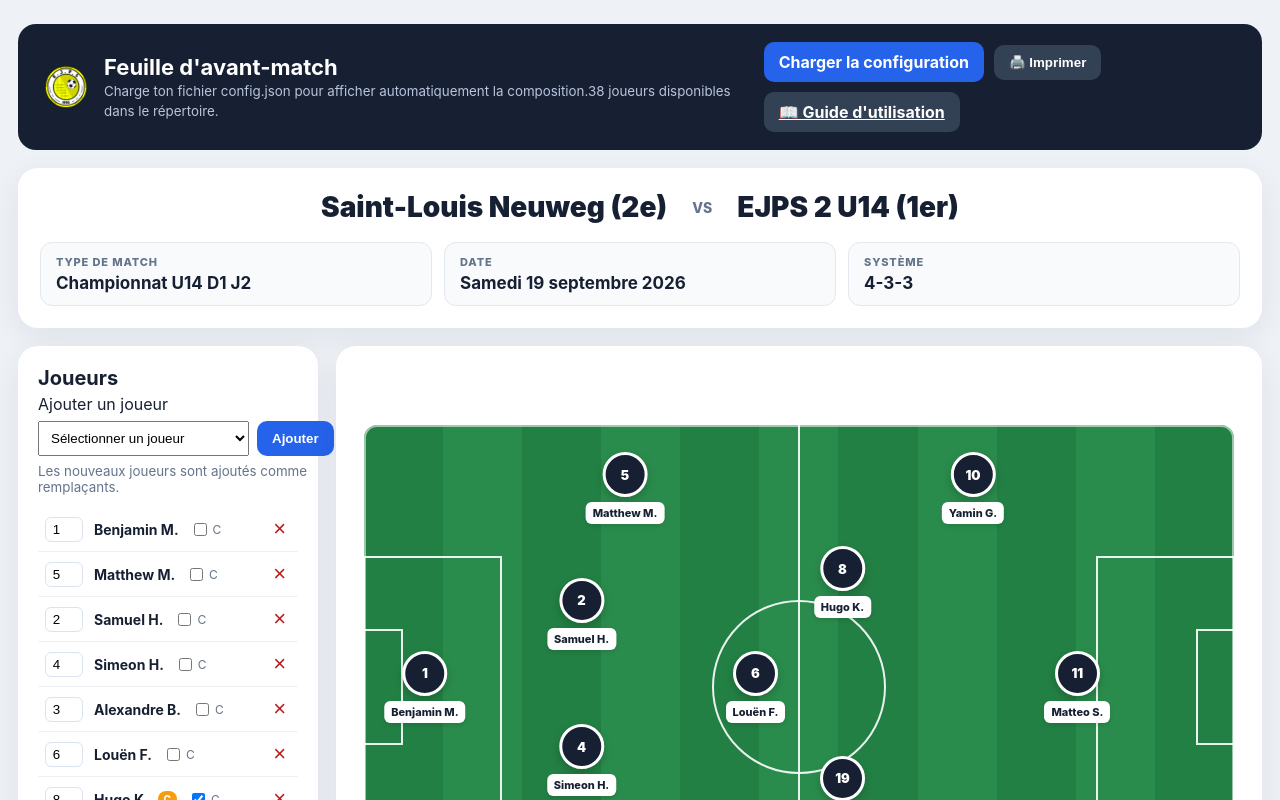
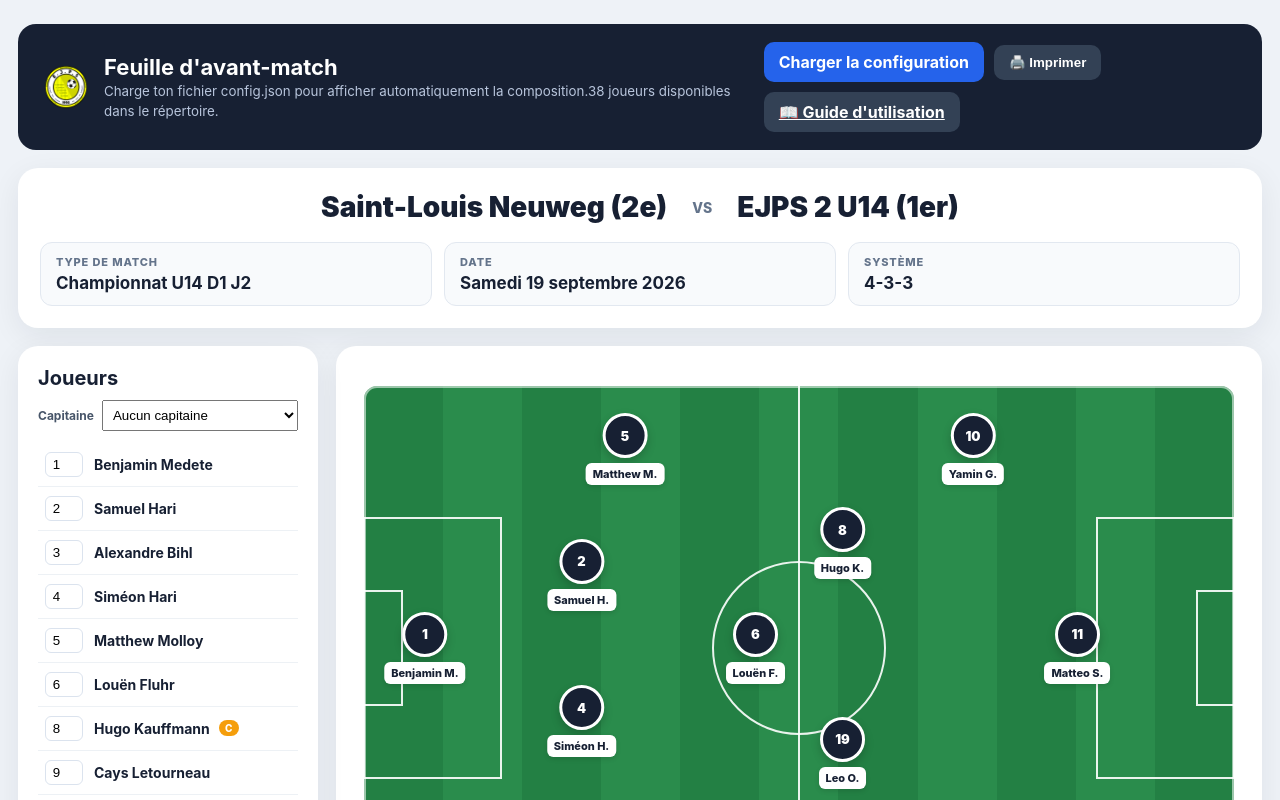
Before and after one commit to maxcl10/CoachBoard, an Angular app: page / in a window 1280 px wide. Shown: the top 800 px of the page. Built offline with nearby package versions, Linux system fonts and the light colour scheme.

Commit message:
feat: update player data structure to include first names and enhance player management UI with drag-and-drop functionality

```diff
--- a/public/data/players.json
+++ b/public/data/players.json
@@ -1,40 +1,40 @@
 [
-  { "id": 1, "nom": "Dario Torres" },
-  { "id": 2, "nom": "Romain Ehkirch" },
-  { "id": 3, "nom": "Alexandre Bihl" },
-  { "id": 4, "nom": "Ewan Thoraval" },
-  { "id": 5, "nom": "Louën Fluhr" },
-  { "id": 6, "nom": "Mathéo Verlot" },
-  { "id": 7, "nom": "Vincenzo Scire Calabrisotto" },
-  { "id": 8, "nom": "Samuel Hari" },
-  { "id": 9, "nom": "Siméon Hari" },
-  { "id": 10, "nom": "Leny Haab" },
-  { "id": 11, "nom": "Daniel Thomas" },
-  { "id": 12, "nom": "Denis Sevostianov" },
-  { "id": 13, "nom": "Matthew Molloy" },
-  { "id": 14, "nom": "Hugo Hallier" },
-  { "id": 15, "nom": "Matteo Skatar" },
-  { "id": 16, "nom": "Eden Matter" },
-  { "id": 17, "nom": "Leo Ouk" },
-  { "id": 18, "nom": "Soren Cordonnier" },
-  { "id": 19, "nom": "Yamin Gasser" },
-  { "id": 20, "nom": "Ethan Koppe" },
-  { "id": 21, "nom": "Alicia Matter" },
-  { "id": 22, "nom": "Enzo Vallone" },
-  { "id": 23, "nom": "Yann Smallwood" },
-  { "id": 24, "nom": "Lucas Fuchs" },
-  { "id": 25, "nom": "Charly Hacquart" },
-  { "id": 26, "nom": "Tom Decailloz" },
-  { "id": 27, "nom": "Djelle Gashi" },
-  { "id": 28, "nom": "Benjamin Medete" },
-  { "id": 29, "nom": "Elie Kalenga Kapiamba" },
-  { "id": 30, "nom": "Cays Letourneau" },
-  { "id": 31, "nom": "Louis Fourmont Le Bas" },
-  { "id": 32, "nom": "Leo Goepfert" },
-  { "id": 33, "nom": "Loïs Favier" },
-  { "id": 34, "nom": "Hugo Kauffmann" },
-  { "id": 35, "nom": "Valentin Bacher" },
-  { "id": 36, "nom": "Sid Deloumeaux-Bourgeau" },
-  { "id": 37, "nom": "Bastien Klotz" },
-  { "id": 38, "nom": "Valentin Sevastides Esqueda" }
+  { "id": 1, "prenom": "Dario", "nom": "Torres" },
+  { "id": 2, "prenom": "Romain", "nom": "Ehkirch" },
+  { "id": 3, "prenom": "Alexandre", "nom": "Bihl" },
+  { "id": 4, "prenom": "Ewan", "nom": "Thoraval" },
+  { "id": 5, "prenom": "Louën", "nom": "Fluhr" },
+  { "id": 6, "prenom": "Mathéo", "nom": "Verlot" },
+  { "id": 7, "prenom": "Vincenzo", "nom": "Scire Calabrisotto" },
+  { "id": 8, "prenom": "Samuel", "nom": "Hari" },
+  { "id": 9, "prenom": "Siméon", "nom": "Hari" },
+  { "id": 10, "prenom": "Leny", "nom": "Haab" },
+  { "id": 11, "prenom": "Daniel", "nom": "Thomas" },
+  { "id": 12, "prenom": "Denis", "nom": "Sevostianov" },
+  { "id": 13, "prenom": "Matthew", "nom": "Molloy" },
+  { "id": 14, "prenom": "Hugo", "nom": "Hallier" },
+  { "id": 15, "prenom": "Matteo", "nom": "Skatar" },
+  { "id": 16, "prenom": "Eden", "nom": "Matter" },
+  { "id": 17, "prenom": "Leo", "nom": "Ouk" },
+  { "id": 18, "prenom": "Soren", "nom": "Cordonnier" },
+  { "id": 19, "prenom": "Yamin", "nom": "Gasser" },
+  { "id": 20, "prenom": "Ethan", "nom": "Koppe" },
+  { "id": 21, "prenom": "Alicia", "nom": "Matter" },
+  { "id": 22, "prenom": "Enzo", "nom": "Vallone" },
+  { "id": 23, "prenom": "Yann", "nom": "Smallwood" },
+  { "id": 24, "prenom": "Lucas", "nom": "Fuchs" },
+  { "id": 25, "prenom": "Charly", "nom": "Hacquart" },
+  { "id": 26, "prenom": "Tom", "nom": "Decailloz" },
+  { "id": 27, "prenom": "Djelle", "nom": "Gashi" },
+  { "id": 28, "prenom": "Benjamin", "nom": "Medete" },
+  { "id": 29, "prenom": "Elie", "nom": "Kalenga Kapiamba" },
+  { "id": 30, "prenom": "Cays", "nom": "Letourneau" },
+  { "id": 31, "prenom": "Louis", "nom": "Fourmont Le Bas" },
+  { "id": 32, "prenom": "Leo", "nom": "Goepfert" },
+  { "id": 33, "prenom": "Loïs", "nom": "Favier" },
+  { "id": 34, "prenom": "Hugo", "nom": "Kauffmann" },
+  { "id": 35, "prenom": "Valentin", "nom": "Bacher" },
+  { "id": 36, "prenom": "Sid", "nom": "Deloumeaux-Bourgeau" },
+  { "id": 37, "prenom": "Bastien", "nom": "Klotz" },
+  { "id": 38, "prenom": "Valentin", "nom": "Sevastides Esqueda" }
 ]
--- a/src/app/app.css
+++ b/src/app/app.css
@@ -125,6 +125,10 @@
         padding: 20px;
         box-shadow: 0 8px 30px rgba(15, 23, 42, 0.07);
       }
+
+      .player-panel {
+        position: relative;
+      }
       .panel h2 {
         margin: 0 0 4px;
         font-size: 20px;
@@ -147,8 +151,31 @@
         padding: 8px;
       }
 
-      .player-editor small {
-        color: #64748b;
+      .trash-drop {
+        display: none;
+        position: absolute;
+        right: 20px;
+        bottom: 18px;
+        left: 20px;
+        align-items: center;
+        justify-content: center;
+        gap: 7px;
+        min-height: 42px;
+        margin: 0;
+        border: 2px dashed #fca5a5;
+        border-radius: 10px;
+        background: #fff1f2;
+        color: #b91c1c;
+        font-size: 12px;
+      }
+
+      .trash-drop.is-visible {
+        display: flex;
+      }
+
+      .trash-drop:hover {
+        border-color: #dc2626;
+        background: #fee2e2;
       }
       .subtitle {
         color: #64748b;
@@ -189,12 +216,20 @@
         text-align: center;
       }
 
-      .captain-control {
+      .captain-selector {
         display: flex;
         align-items: center;
-        gap: 3px;
-        color: #64748b;
+        gap: 8px;
+        margin: 10px 0 12px;
+        color: #475569;
         font-size: 12px;
+        font-weight: 700;
+      }
+
+      .captain-selector select {
+        flex: 1;
+        min-width: 0;
+        padding: 6px;
       }
 
       .player[draggable='true'] {
@@ -205,20 +240,6 @@
         cursor: grabbing;
       }
 
-      .remove-player {
-        margin-left: auto;
-        border: 0;
-        background: transparent;
-        color: #b91c1c;
-        cursor: pointer;
-        font-size: 22px;
-        line-height: 1;
-        padding: 2px 5px;
-      }
-
-      .remove-player:hover {
-        text-decoration: underline;
-      }
       .player-poste {
         color: #64748b;
         font-size: 11px;
@@ -455,9 +476,9 @@
           display: none;
         }
         .player-editor,
-        .remove-player,
-        .captain-control,
-        .drop-zone {
+        .captain-selector,
+        .drop-zone,
+        .trash-drop {
           display: none;
         }
         .shirt-number {
--- a/src/app/app.html
+++ b/src/app/app.html
@@ -32,30 +32,51 @@
   </section>
 
   <div class="layout">
-    <section class="panel">
+    <section class="panel player-panel">
       <h2>Joueurs</h2>
+      <div class="captain-selector">
+        <label for="captain">Capitaine</label>
+        <select id="captain" [value]="captainNumero() ?? ''" (change)="selectCaptain($event)">
+          <option value="">Aucun capitaine</option>
+          @for (player of listedPlayers(); track player.nom) {
+            <option [value]="player.numero">{{ player.nom }}</option>
+          }
+        </select>
+      </div>
+      @if (canAddPlayer()) {
         <div class="player-editor">
           <label for="playerToAdd">Ajouter un joueur</label>
           <div class="player-editor-row">
             <select id="playerToAdd" (change)="selectPlayer($event)">
               <option value="">Sélectionner un joueur</option>
               @for (player of playersAvailableToAdd(); track player.id) {
-              <option [value]="player.id">{{ player.nom }}</option>
+                <option [value]="player.id">{{ player.prenom }} {{ player.nom }}</option>
               }
             </select>
             <button
               class="btn"
               type="button"
               [disabled]="selectedPlayerId() === null"
+              aria-label="Ajouter le joueur sélectionné"
+              title="Ajouter le joueur sélectionné"
               (click)="addPlayer()"
             >
-            Ajouter
+              <span aria-hidden="true">&plus;</span>
             </button>
           </div>
-        <small>Les nouveaux joueurs sont ajoutés comme remplaçants.</small>
+        </div>
+      }
+      <div
+        class="trash-drop"
+        [class.is-visible]="draggingPlayerNumero() !== null"
+        (dragover)="onPitchDragOver($event)"
+        (drop)="onTrashDrop($event)"
+      >
+        <span aria-hidden="true">🗑️</span>
+        <span>Déposer ici pour retirer le joueur</span>
       </div>
       <div id="players">
-        @for (player of config().joueurs; track player.nom) {
+        @for (player of listedPlayers(); track player.nom) {
           <div
             class="player"
             draggable="true"
@@ -72,30 +93,12 @@
             />
             <div>
               <div class="player-name">
-                {{ displayPlayerName(player.nom) }}
+                {{ player.nom }}
                 @if (player.capitaine) {
                   <span class="captain-badge">C</span>
                 }
               </div>
             </div>
-            <label class="captain-control">
-              <input
-                type="checkbox"
-                [checked]="player.capitaine"
-                [attr.aria-label]="'Capitaine : ' + player.nom"
-                (change)="setCaptain(player.numero, $event)"
-              />
-              C
-            </label>
-            <button
-              class="remove-player"
-              type="button"
-              [attr.aria-label]="'Retirer ' + player.nom"
-              [title]="'Retirer ' + player.nom"
-              (click)="removePlayer(player.numero)"
-            >
-              <span aria-hidden="true">&times;</span>
-            </button>
           </div>
         }
       </div>
--- a/src/app/app.ts
+++ b/src/app/app.ts
@@ -16,6 +16,7 @@ registerLocaleData(localeFr, 'fr-FR');
   imports: [DatePipe, TitleCasePipe],
 })
 export class App {
+  private readonly maxPlayers = 14;
   private readonly playersService = inject(PlayersService);
   protected readonly players = rxResource({
     stream: () => this.playersService.getPlayers(),
@@ -32,20 +33,20 @@ export class App {
     date: '2026-09-19',
     formation: '4-3-3',
     joueurs: [
-      { numero: 1, nom: 'Benjamin M.', poste: 'GB' },
-      { numero: 5, nom: 'Matthew M.', poste: 'DG' },
-      { numero: 2, nom: 'Samuel H.', poste: 'DCG' },
-      { numero: 4, nom: 'Simeon H.', poste: 'DCD' },
-      { numero: 3, nom: 'Alexandre B.', poste: 'DD' },
-      { numero: 6, nom: 'Louën F.', poste: 'MDC' },
-      { numero: 8, nom: 'Hugo K.', poste: 'MCG', capitaine: true },
-      { numero: 19, nom: 'Leo O.', poste: 'MCD' },
-      { numero: 10, nom: 'Yamin G.', poste: 'AG' },
-      { numero: 18, nom: 'Djelle G.', poste: 'AD' },
-      { numero: 11, nom: 'Matteo S.', poste: 'AC' },
+      { numero: 1, nom: 'Benjamin Medete', poste: 'GB' },
+      { numero: 5, nom: 'Matthew Molloy', poste: 'DG' },
+      { numero: 2, nom: 'Samuel Hari', poste: 'DCG' },
+      { numero: 4, nom: 'Siméon Hari', poste: 'DCD' },
+      { numero: 3, nom: 'Alexandre Bihl', poste: 'DD' },
+      { numero: 6, nom: 'Louën Fluhr', poste: 'MDC' },
+      { numero: 8, nom: 'Hugo Kauffmann', poste: 'MCG', capitaine: true },
+      { numero: 19, nom: 'Leo Ouk', poste: 'MCD' },
+      { numero: 10, nom: 'Yamin Gasser', poste: 'AG' },
+      { numero: 18, nom: 'Djelle Gashi', poste: 'AD' },
+      { numero: 11, nom: 'Matteo Skatar', poste: 'AC' },
       { numero: 20, nom: 'Daniel T.', poste: 'R1' },
-      { numero: 12, nom: 'Elie K.', poste: 'R2' },
-      { numero: 9, nom: 'Cays L.', poste: 'R3' },
+      { numero: 12, nom: 'Elie Kalenga Kapiamba', poste: 'R2' },
+      { numero: 9, nom: 'Cays Letourneau', poste: 'R3' },
     ],
   });
 
@@ -76,6 +77,16 @@ export class App {
     this.config().joueurs.filter((player) => !this.isSubstitute(player)),
   );
 
+  protected readonly listedPlayers = computed(() =>
+    [...this.config().joueurs].sort((a, b) => a.numero - b.numero),
+  );
+  protected readonly canAddPlayer = computed(
+    () => this.config().joueurs.length < this.maxPlayers,
+  );
+  protected readonly captainNumero = computed(
+    () => this.config().joueurs.find((player) => player.capitaine)?.numero ?? null,
+  );
+
   protected readonly substitutes = computed(() =>
     this.config()
       .joueurs.filter((player) => this.isSubstitute(player))
@@ -84,7 +95,12 @@ export class App {
 
   protected readonly playersAvailableToAdd = computed(() => {
     const currentNames = new Set(this.config().joueurs.map((player) => player.nom));
-    return (this.players.value() ?? []).filter((player) => !currentNames.has(player.nom));
+    return (this.players.value() ?? [])
+      .filter((player) => !currentNames.has(`${player.prenom} ${player.nom}`))
+      .sort((a, b) =>
+        a.prenom.localeCompare(b.prenom, 'fr', { sensitivity: 'base' }) ||
+        a.nom.localeCompare(b.nom, 'fr', { sensitivity: 'base' }),
+      );
   });
 
   protected readonly homeTeam = computed(() =>
@@ -136,9 +152,11 @@ export class App {
   }
 
   protected addPlayer(): void {
+    if (!this.canAddPlayer()) return;
     const playerId = this.selectedPlayerId();
     const player = (this.players.value() ?? []).find((item) => item.id === playerId);
-    if (!player || this.config().joueurs.some((item) => item.nom === player.nom)) return;
+    const fullName = player ? `${player.prenom} ${player.nom}` : '';
+    if (!player || this.config().joueurs.some((item) => item.nom === fullName)) return;
 
     const currentPlayers = this.config().joueurs;
     const nextNumber = Math.max(0, ...currentPlayers.map((item) => item.numero)) + 1;
@@ -151,7 +169,7 @@ export class App {
 
     this.config.update((config) => ({
       ...config,
-      joueurs: [...config.joueurs, { numero: nextNumber, nom: player.nom, poste: `R${nextSubstitute}` }],
+      joueurs: [...config.joueurs, { numero: nextNumber, nom: fullName, poste: `R${nextSubstitute}` }],
     }));
     this.selectedPlayerId.set(null);
   }
@@ -245,6 +263,14 @@ export class App {
     });
   }
 
+  protected onTrashDrop(event: DragEvent): void {
+    event.preventDefault();
+    event.stopPropagation();
+    const numero = Number(event.dataTransfer?.getData('text/plain'));
+    this.draggingPlayerNumero.set(null);
+    if (Number.isInteger(numero)) this.removePlayer(numero);
+  }
+
   protected updatePlayerNumber(previousNumero: number, event: Event): void {
     const value = Number((event.target as HTMLInputElement).value);
     const isTaken = this.config().joueurs.some(
@@ -263,13 +289,14 @@ export class App {
     }));
   }
 
-  protected setCaptain(numero: number, event: Event): void {
-    const isCaptain = (event.target as HTMLInputElement).checked;
+  protected selectCaptain(event: Event): void {
+    const value = (event.target as HTMLSelectElement).value;
+    const numero = value ? Number(value) : null;
     this.config.update((config) => ({
       ...config,
       joueurs: config.joueurs.map((player) => ({
         ...player,
-        capitaine: isCaptain ? player.numero === numero : player.numero === numero ? false : player.capitaine,
+        capitaine: numero !== null && player.numero === numero,
       })),
     }));
   }
@@ -286,7 +313,12 @@ export class App {
         if (typeof reader.result !== 'string') {
           throw new TypeError('Le contenu du fichier n’est pas du texte.');
         }
-        this.config.set(JSON.parse(reader.result) as MatchConfig);
+        const config = JSON.parse(reader.result) as MatchConfig;
+        if (config.joueurs.length > this.maxPlayers) {
+          window.alert(`Une configuration ne peut pas contenir plus de ${this.maxPlayers} joueurs.`);
+          return;
+        }
+        this.config.set(config);
       } catch {
         window.alert('Le fichier JSON est invalide.');
       }
--- a/src/app/models/player-directory-entry.model.ts
+++ b/src/app/models/player-directory-entry.model.ts
@@ -1,4 +1,5 @@
 export interface PlayerDirectoryEntry {
   id: number;
+  prenom: string;
   nom: string;
 }
```
Lines whose indentation alone changed are shown as unchanged.
